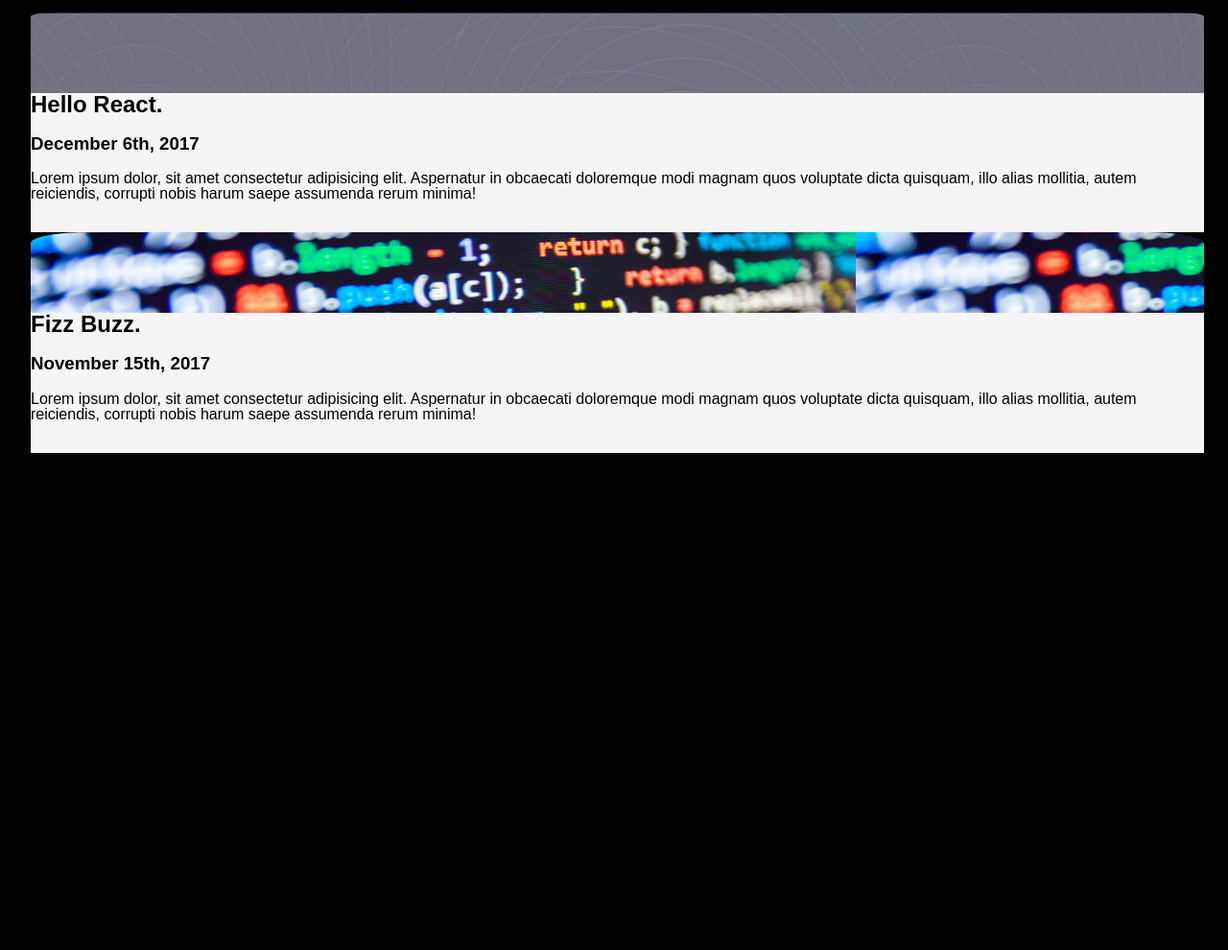
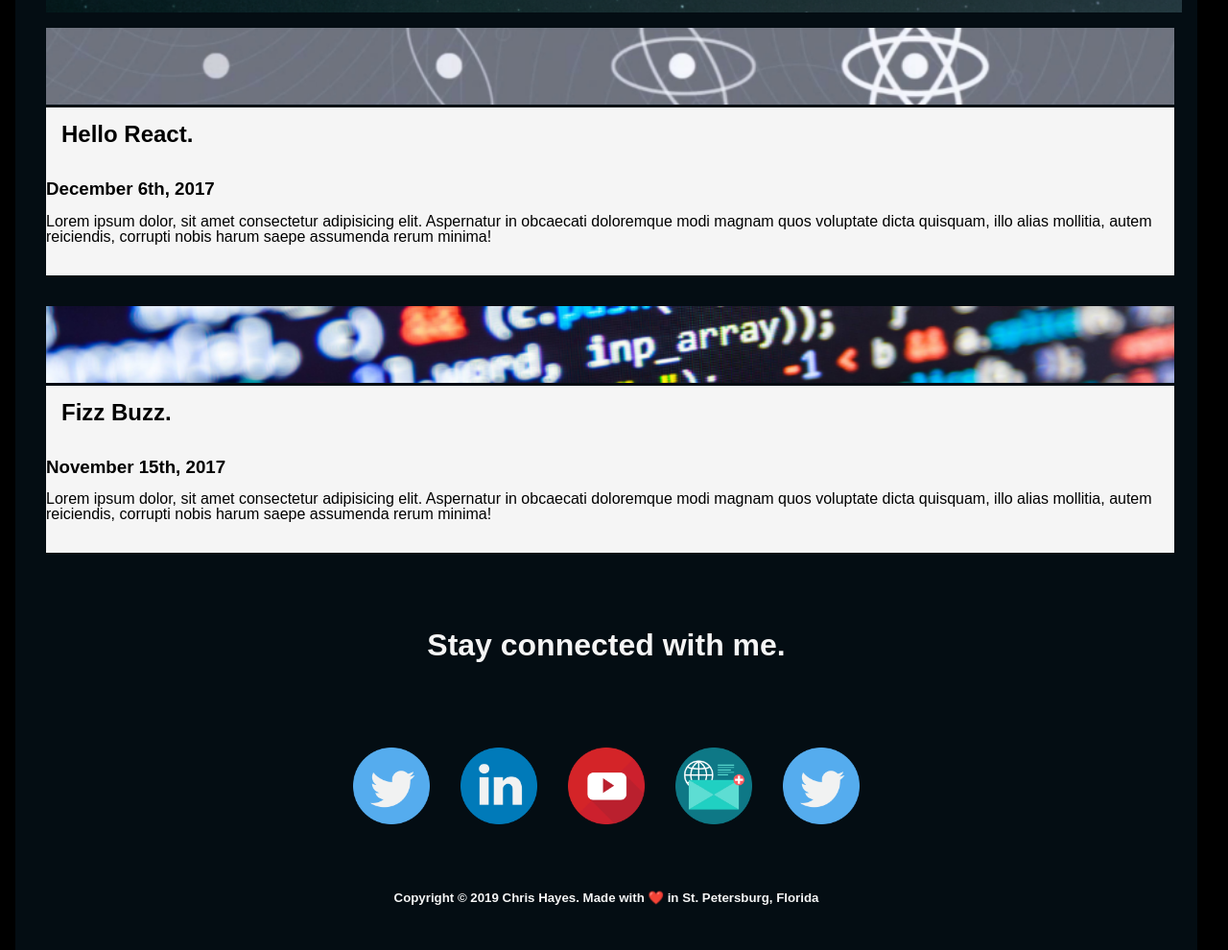
Before and after one commit to hayesch19/mock-portfolio, a website: page public/index.html in a window 1280 px wide. Shown: the part 567-1557 px from the top of the page at 96% size. Before the commit the page ends 1039 px from the top, so only its background shows below. Drawn offline with Linux system fonts and the light colour scheme.

Commit message:
V3 Footer Added

```diff
--- a/public/index.html
+++ b/public/index.html
@@ -32,10 +32,8 @@
     </section>
 
     <section class="articles">
-      <div class="react-background">
-        <br />
-        <br />
-        <br />
+      <section class="react-blog">
+        <img class="react-img" src="./images/react.png" alt="react" />
         <div class="react-text">
           <h2>Hello React.</h2>
           <h3>December 6th, 2017</h3>
@@ -46,11 +44,9 @@
             assumenda rerum minima!
           </p>
         </div>
-      </div>
-      <div class="fizz-background">
-        <br />
-        <br />
-        <br />
+      </section>
+      <section class="fizz-buzz-blog">
+        <img class="code-img" src="./images/code.png" alt="code" />
         <div class="fizz-text">
           <h2>Fizz Buzz.</h2>
           <h3>November 15th, 2017</h3>
@@ -61,7 +57,23 @@
             assumenda rerum minima!
           </p>
         </div>
-      </div>
+      </section>
+    </section>
+    <section class="contact">
+      <footer>
+        <h4>Stay connected with me.</h4>
+        <div class="logos">
+          <img class="social" src="./images/twitter.png" alt="twitter" />
+          <img class="social" src="./images/linkedin.png" alt="linkedin" />
+          <img class="social" src="./images/youtube.png" alt="youtube" />
+          <img class="social" src="./images/email.png" alt="email" />
+          <img class="social" src="./images/twitter.png" alt="twitter" />
+        </div>
+        <h5>
+          Copyright © 2019 Chris Hayes. Made with &#10084;&#65039; in St.
+          Petersburg, Florida
+        </h5>
+      </footer>
     </section>
   </body>
 </html>
--- a/public/screen.css
+++ b/public/screen.css
@@ -5,11 +5,38 @@
 html {
   height: 100%;
   background-color: black;
+  margin-right: 1rem;
 }
 
 body {
   margin: 1rem;
   min-height: 100%;
+  background-color: #040d13;
+  padding: 1rem;
+}
+
+h2 {
+  margin-top: 0;
+  padding: 1rem;
+}
+
+h3 {
+  margin: 0;
+}
+
+h4 {
+  margin-top: 5rem;
+  font-size: 2rem;
+  color: whitesmoke;
+  display: flex;
+  justify-content: center;
+}
+
+h5 {
+  color: whitesmoke;
+  display: flex;
+  justify-content: center;
+  margin-bottom: 2rem;
 }
 
 /***** Classes *****/
@@ -30,17 +57,24 @@ body {
   background-repeat: no-repeat;
   background-size: 100% auto;
   margin-bottom: 1rem;
+  margin-left: 1rem;
 }
 
 .react-text {
   background-color: whitesmoke;
   padding-bottom: 1rem;
+  margin: 0;
 }
 
 .fizz-text {
   background-color: whitesmoke;
   padding-bottom: 1rem;
 }
+
+.react-blog {
+  margin-bottom: 2rem;
+}
+
 /***** Image Classes *****/
 
 .apps {
@@ -59,21 +93,40 @@ body {
 .profile {
   width: 15rem;
   height: 15rem;
+  border-radius: 1rem;
 }
 
-.react-background {
-  border-radius: 2%;
-  padding-top: 1rem;
-  background-image: url(./images/react.png);
+.react-img {
+  width: 100%;
+  object-fit: cover;
+  height: 5rem;
+  overflow: hidden;
+  margin: 0;
 }
 
-.fizz-background {
-  border-radius: 5%;
-  padding-top: 1rem;
-  background-image: url(./images/code.png);
+.code-img {
+  width: 100%;
+  object-fit: cover;
+  height: 5rem;
+  overflow: hidden;
+  margin: 0;
 }
 
-/***** Text Box CSS *****/
+.logos {
+  display: flex;
+  justify-content: center;
+  padding: 2rem;
+}
+
+.social {
+  height: 5rem;
+  width: 5rem;
+  margin: 1rem;
+}
+
+/***** Media Queries *****/
+
+/***** Quote Box CSS *****/
 
 .container {
   width: 330px;
@@ -81,7 +134,7 @@ body {
 }
 
 .quote {
-  background-color: #6b936a;
+  background-color: #a7a7a7f6;
   border-top-left-radius: 15px;
   border-top-right-radius: 15px;
   color: #fff;
@@ -104,7 +157,7 @@ blockquote {
 }
 
 blockquote::after {
-  border-color: transparent #6b936a transparent transparent;
+  border-color: transparent #a7a7a7c7 transparent transparent;
   border-image: none;
   border-style: solid;
   border-width: 20px;
```
